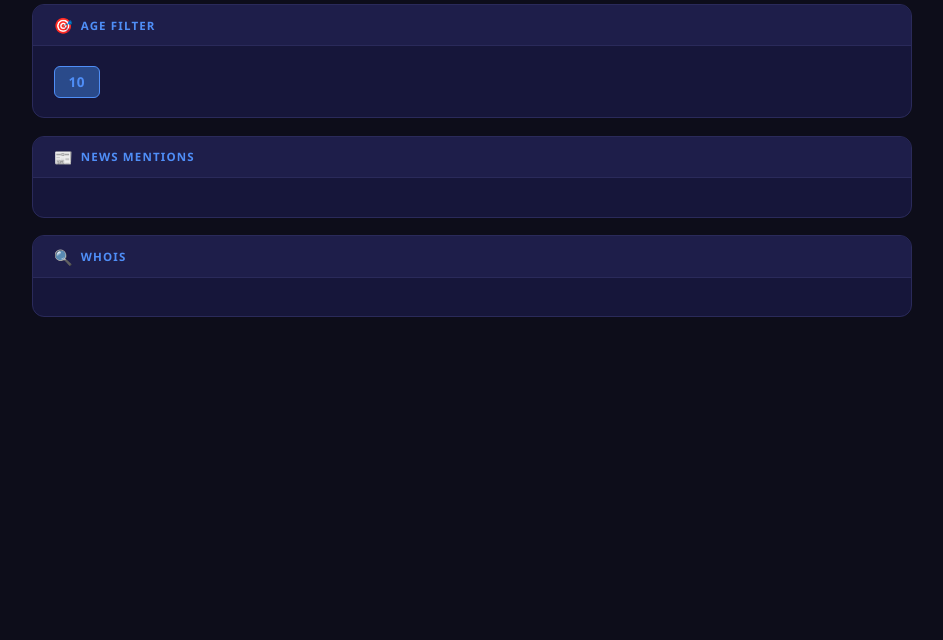
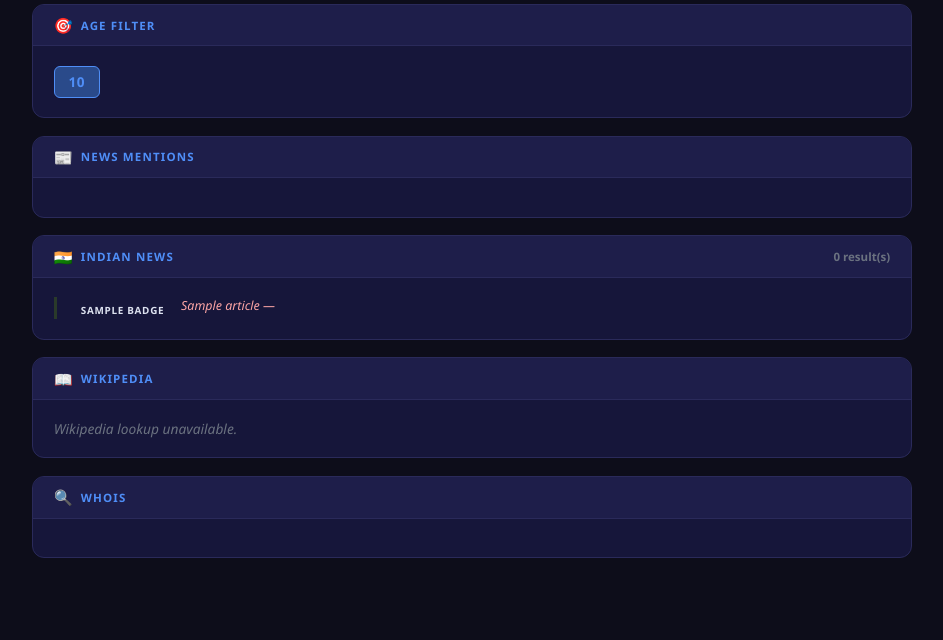
Before and after one commit to kornia-b/OSINT_project_1, a Flask app: template templates/index.html in a window 1280 px wide. Shown: the part 945-1585 px from the top of the page, without its empty margins (168-1111 px from the left). Before the commit the page ends 1262 px from the top, so only its background shows below. Run offline with Flask 3, Linux system fonts and the light colour scheme; the template is opened without the code that fills it: most values are stand-ins (such as "Sample title", 1, 10 or a date in 2020); form fields are guessed from the names that the template uses.

Commit message:
Added Wikipedia and Indian news connectors - all 5 connectors working

```diff
--- a/app.py
+++ b/app.py
@@ -29,6 +29,8 @@
         min_age = _int_or_none(form.get("min_age", ""))
         max_age = _int_or_none(form.get("max_age", ""))
 
+        debug = request.args.get("debug", "0") == "1"
+
         if not name:
             error = "Name is required."
         else:
@@ -40,6 +42,7 @@
                     exact_age=exact_age,
                     min_age=min_age,
                     max_age=max_age,
+                    debug=debug,
                 )
             except Exception as e:
                 error = f"Failed to build profile: {e}"
--- a/requirements.txt
+++ b/requirements.txt
@@ -2,3 +2,4 @@
 python-whois>=0.9.4
 python-dotenv>=1.0.0
 flask>=3.0.0
+feedparser>=6.0.11
--- a/templates/index.html
+++ b/templates/index.html
@@ -345,6 +345,92 @@
     }
     .whois-table td:last-child { color: var(--text); word-break: break-word; }
 
+    /* ── Indian News card ───────────────────── */
+    .india-list { list-style: none; display: flex; flex-direction: column; gap: 1rem; }
+    .india-item {
+      border-left: 3px solid #2a3a2a;
+      padding-left: 1rem;
+      transition: border-color 0.15s;
+    }
+    .india-item:hover { border-left-color: #f97316; }
+    .india-item .india-top {
+      display: flex;
+      align-items: flex-start;
+      gap: 0.55rem;
+    }
+    .source-badge {
+      display: inline-block;
+      font-size: 0.62rem;
+      font-weight: 800;
+      letter-spacing: 0.07em;
+      text-transform: uppercase;
+      padding: 0.18rem 0.5rem;
+      border-radius: 4px;
+      white-space: nowrap;
+      flex-shrink: 0;
+      margin-top: 0.15rem;
+    }
+    .badge-TOI   { background: #3b1a08; color: #fb923c; border: 1px solid #7c2d12; }
+    .badge-NDTV  { background: #1a1a3b; color: #818cf8; border: 1px solid #3730a3; }
+    .badge-Hindu { background: #0a1f0a; color: #4ade80; border: 1px solid #14532d; }
+    .badge-HT    { background: #1f1a08; color: #fbbf24; border: 1px solid #78350f; }
+    .india-item a.title {
+      font-size: 0.92rem;
+      font-weight: 700;
+      color: var(--text);
+      text-decoration: none;
+      line-height: 1.4;
+    }
+    .india-item a.title:hover { color: #f97316; }
+    .india-item .india-meta {
+      margin-top: 0.25rem;
+      font-size: 0.74rem;
+      color: var(--text-muted);
+      padding-left: 0.05rem;
+    }
+    .india-item .india-error {
+      font-size: 0.78rem;
+      color: var(--warn-text);
+      font-style: italic;
+    }
+
+    /* ── Wikipedia card ─────────────────────── */
+    .wiki-layout { display: flex; gap: 1.2rem; align-items: flex-start; }
+    .wiki-thumb {
+      width: 90px;
+      min-width: 90px;
+      height: 90px;
+      object-fit: cover;
+      border-radius: 8px;
+      border: 1px solid var(--border);
+    }
+    .wiki-body { flex: 1; }
+    .wiki-summary {
+      font-size: 0.88rem;
+      color: var(--text-dim);
+      line-height: 1.65;
+    }
+    .wiki-meta-row {
+      margin-top: 0.6rem;
+      font-size: 0.8rem;
+      color: var(--text-dim);
+    }
+    .wiki-meta-label {
+      font-size: 0.68rem;
+      font-weight: 700;
+      letter-spacing: 0.08em;
+      text-transform: uppercase;
+      color: var(--text-muted);
+      margin-right: 0.5rem;
+    }
+    .wiki-link {
+      color: var(--accent);
+      text-decoration: none;
+      font-size: 0.82rem;
+      font-weight: 600;
+    }
+    .wiki-link:hover { text-decoration: underline; }
+
     /* ── Empty / error states ────────────────── */
     .empty {
       font-size: 0.86rem;
@@ -549,6 +635,89 @@
     </div>
   </div>
 
+  <!-- Indian News -->
+  <div class="card">
+    <div class="card-header">
+      <span class="icon">🇮🇳</span>
+      <h3>Indian News</h3>
+      {% set valid_india = profile.indian_news | selectattr('error', 'undefined') | list %}
+      <span class="count">{{ valid_india | length }} result(s)</span>
+    </div>
+    <div class="card-body">
+      {% if not profile.indian_news %}
+        <p class="empty">No Indian news results found for this entity.</p>
+      {% else %}
+        <ul class="india-list">
+          {% for article in profile.indian_news %}
+          <li class="india-item">
+            {% if article.error is defined %}
+              <div class="india-top">
+                <span class="source-badge badge-{{ article.badge }}">{{ article.badge }}</span>
+                <span class="india-error">{{ article.title }} — {{ article.error }}</span>
+              </div>
+            {% else %}
+              <div class="india-top">
+                <span class="source-badge badge-{{ article.badge }}">{{ article.badge }}</span>
+                <a class="title" href="{{ article.url }}" target="_blank" rel="noopener noreferrer">
+                  {{ article.title }}
+                </a>
+              </div>
+              <div class="india-meta">
+                {{ article.source }}
+                {% if article.published_at %}
+                  &middot; {{ article.published_at }}
+                {% endif %}
+              </div>
+            {% endif %}
+          </li>
+          {% endfor %}
+        </ul>
+      {% endif %}
+    </div>
+  </div>
+
+  <!-- Wikipedia -->
+  <div class="card">
+    <div class="card-header">
+      <span class="icon">📖</span>
+      <h3>Wikipedia</h3>
+    </div>
+    <div class="card-body">
+      {% set wp = profile.wikipedia_data %}
+      {% if not wp %}
+        <p class="empty">Wikipedia lookup unavailable.</p>
+      {% elif wp.error is defined %}
+        <p class="empty">Error: {{ wp.error }}</p>
+      {% elif not wp.found %}
+        <p class="empty">No Wikipedia page found for this entity.</p>
+      {% else %}
+        <div class="wiki-layout">
+          {% if wp.thumbnail %}
+          <img class="wiki-thumb" src="{{ wp.thumbnail }}" alt="Wikipedia thumbnail" />
+          {% endif %}
+          <div class="wiki-body">
+            {% if wp.summary %}
+            <p class="wiki-summary">{{ wp.summary }}</p>
+            {% endif %}
+            {% if wp.aliases %}
+            <div class="wiki-meta-row">
+              <span class="wiki-meta-label">Also known as</span>
+              <span>{{ wp.aliases | join(', ') }}</span>
+            </div>
+            {% endif %}
+            {% if wp.url %}
+            <div class="wiki-meta-row" style="margin-top:0.85rem">
+              <a href="{{ wp.url }}" target="_blank" rel="noopener noreferrer" class="wiki-link">
+                View full Wikipedia article ↗
+              </a>
+            </div>
+            {% endif %}
+          </div>
+        </div>
+      {% endif %}
+    </div>
+  </div>
+
   <!-- WHOIS -->
   <div class="card">
     <div class="card-header">
```
Also changed, not shown: connectors/indian_news_connector.py (added, +173 -0 lines), connectors/wikipedia_connector.py (added, +42 -0 lines), profiler.py (+7 -0 lines), 1 other file.
